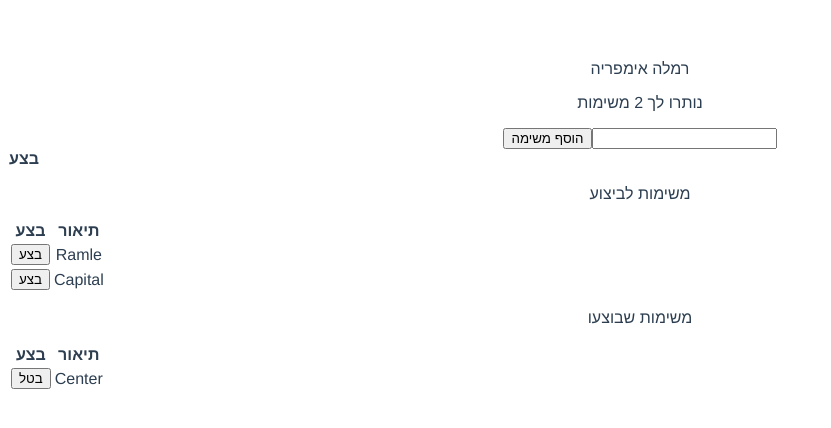
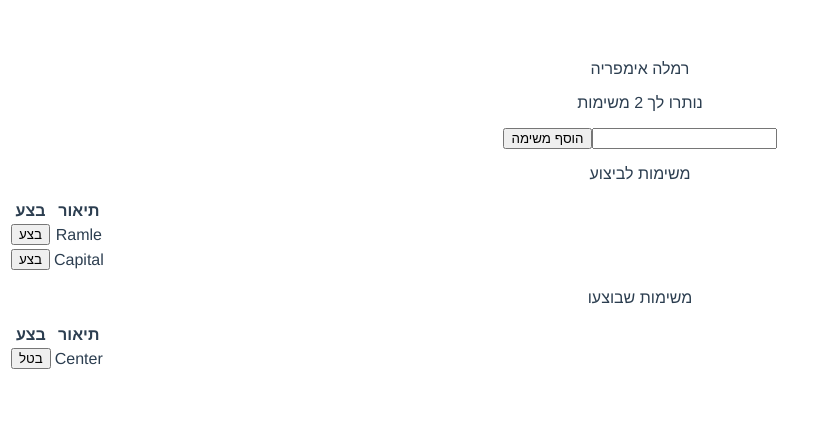
Before and after one commit to Hen2609/VueTodo, a Vue app in the folder vue-todo/: page / in a window 1280 px wide. Shown: the top 428 px of the page, without its empty margins (0-831 px from the left). Built offline with nearby package versions, Linux system fonts and the light colour scheme.

Commit message:
Update App.vue

```diff
--- a/vue-todo/src/App.vue
+++ b/vue-todo/src/App.vue
@@ -4,7 +4,6 @@
     <p>נותרו לך {{totalTodos}} משימות</p>
     <button @click="addTodo">הוסף משימה</button>
     <input type="text" v-model="newTodo" />
-        <th>בצע</th>
     <todosTable
       :todos="waitingTodos"
       title="משימות לביצוע"
```
